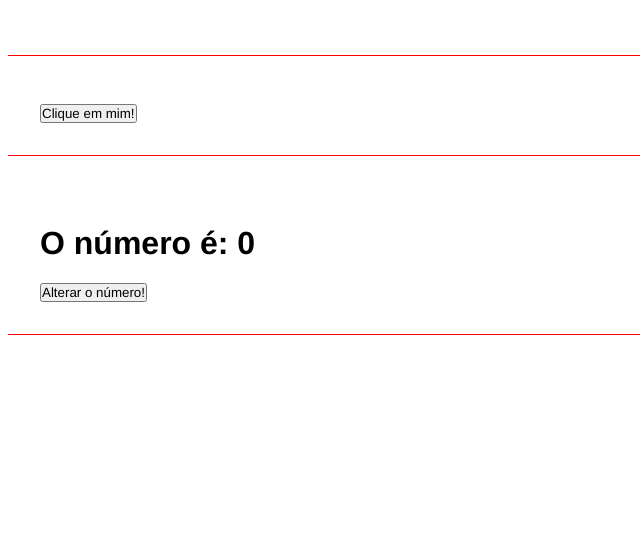
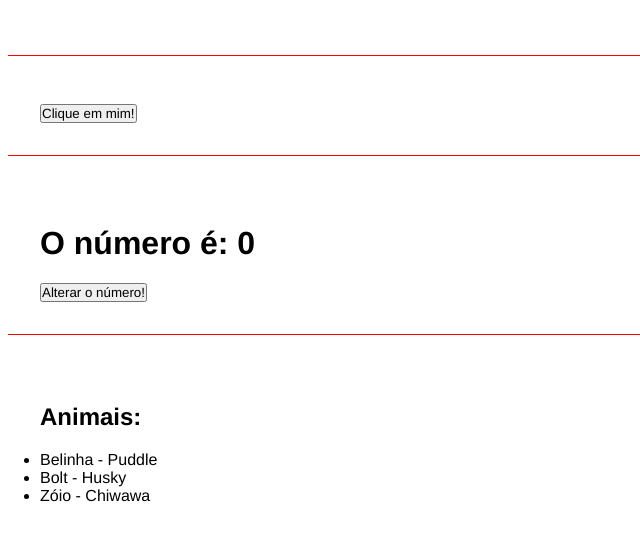
Before and after one commit to ricardorocker/curso-angular, an Angular app: page /list in a window 1280 px wide. Shown: the part 1167-1707 px from the top of the page, without its empty margins (0-640 px from the left). Built offline with nearby package versions, Linux system fonts and the light colour scheme.

Commit message:
Renderização de listas
- *ngFor="let item of items"
- ngFor de obj dogs(name, type)

```diff
--- a/src/app/app.component.html
+++ b/src/app/app.component.html
@@ -9,3 +9,4 @@
 <app-if-render></app-if-render>
 <app-events></app-events>
 <app-emitter></app-emitter>
+<app-list-render></app-list-render>
--- a/src/app/app.module.ts
+++ b/src/app/app.module.ts
@@ -9,6 +9,7 @@ import { IfRenderComponent } from './components/if-render/if-render.component';
 import { EventsComponent } from './components/events/events.component';
 import { EmitterComponent } from './components/emitter/emitter.component';
 import { ChangeNumberComponent } from './components/change-number/change-number.component';
+import { ListRenderComponent } from './components/list-render/list-render.component';
 
 @NgModule({
   declarations: [
@@ -19,7 +20,8 @@ import { ChangeNumberComponent } from './components/change-number/change-number.
     IfRenderComponent,
     EventsComponent,
     EmitterComponent,
-    ChangeNumberComponent
+    ChangeNumberComponent,
+    ListRenderComponent
   ],
   imports: [
     BrowserModule
--- /dev/null
+++ b/src/app/components/list-render/list-render.component.html
@@ -0,0 +1,8 @@
+<div class="class">
+  <h2>Animais:</h2>
+  <ul>
+    <li *ngFor="let dog of dogs">
+      {{ dog.name }} - {{ dog.type }}
+    </li>
+  </ul>
+</div>
--- /dev/null
+++ b/src/app/components/list-render/list-render.component.ts
@@ -0,0 +1,15 @@
+import { Component } from '@angular/core';
+
+@Component({
+  selector: 'app-list-render',
+  templateUrl: './list-render.component.html',
+  styleUrls: ['./list-render.component.css']
+})
+export class ListRenderComponent {
+  dogs = [
+    {name: "Belinha", type: "Puddle"},
+    {name: "Bolt", type: "Husky"},
+    {name: "Zóio", type: "Chiwawa"},
+  ]
+
+}
```
Also changed, not shown: src/app/components/list-render/list-render.component.css (added), 1 other file (tests, documents, lock files or other folders).
